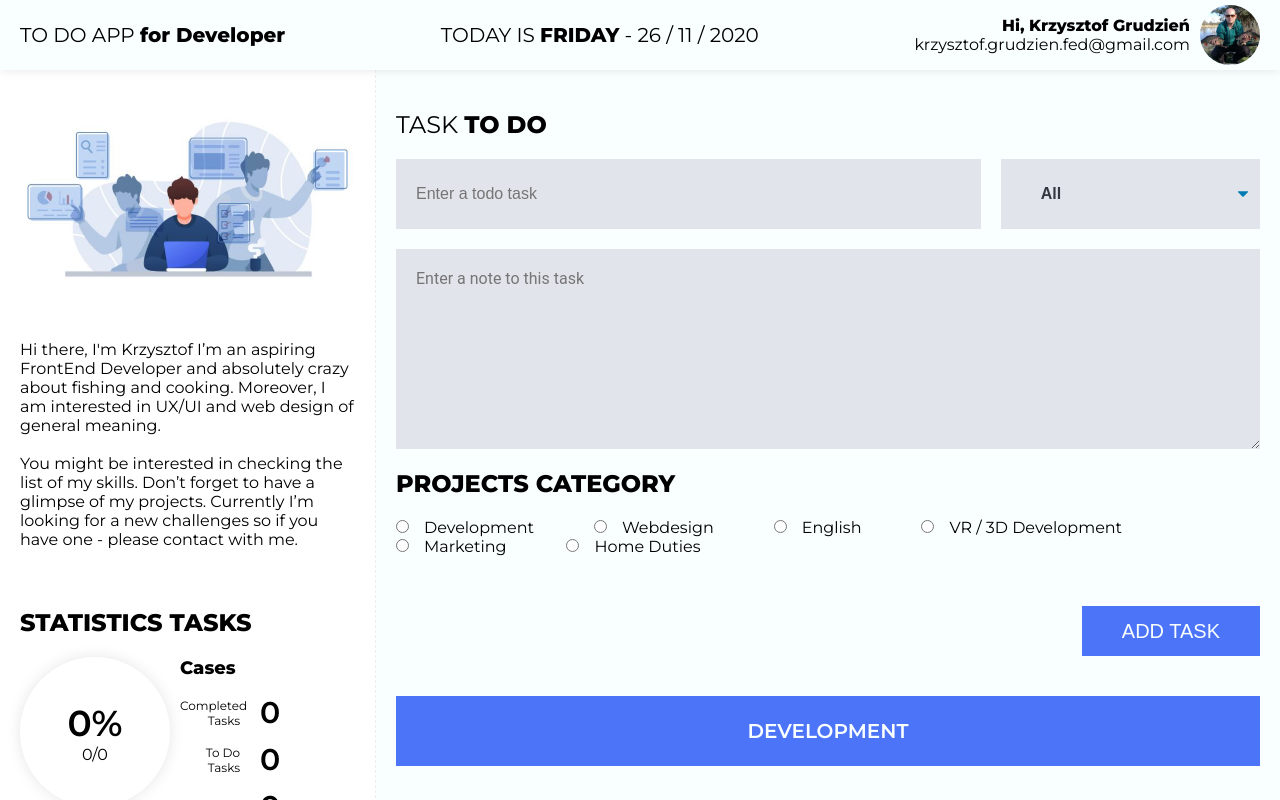
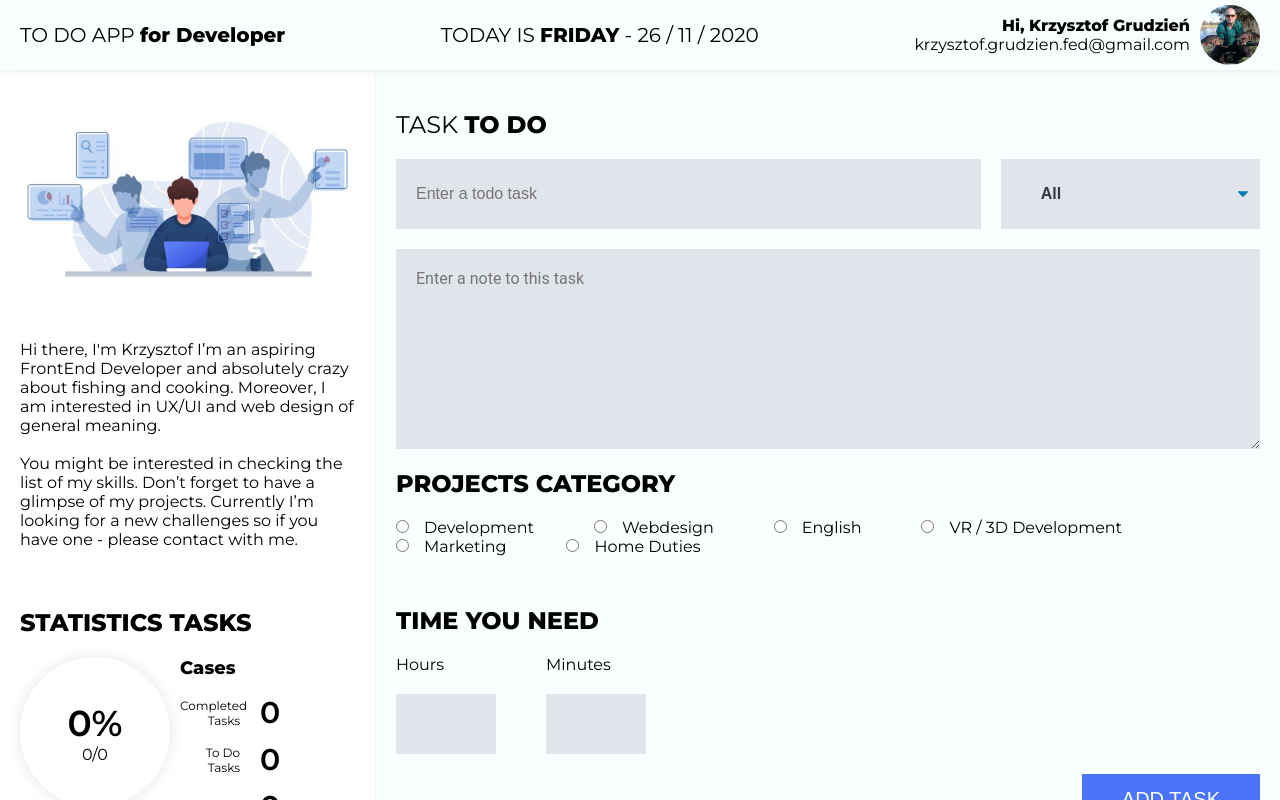
Before and after one commit to KrzysztofGrudzien/React-To-Do-App, a React (Create React App) app: page / in a window 1280 px wide. Shown: the top 800 px of the page. Built offline with nearby package versions, Linux system fonts and the light colour scheme.

Commit message:
create structure for timer feature and style it

```diff
--- a/src/components/Form/Form.js
+++ b/src/components/Form/Form.js
@@ -161,6 +161,17 @@ const Form = ({
           </label>
         </div>
       </div>
+      <div className="todo-time">
+        <h2 className="todo-time-title">TIME YOU NEED</h2>
+        <div className="todo-time-wrapper">
+          <label>Hours</label>
+          <input type="number" min="0" className="todo-input-time" />
+        </div>
+        <div className="todo-time-wrapper">
+          <label>Minutes</label>
+          <input type="number" min="1" className="todo-input-time" />
+        </div>
+      </div>
       <button
         className="todo-button"
         type="submit"
--- a/src/components/Form/Form.scss
+++ b/src/components/Form/Form.scss
@@ -28,6 +28,33 @@
     outline: none;
     padding-left: 20px;
     width: 70%;
+  }
+
+  .todo-time {
+    display: flex;
+    flex-wrap: wrap;
+
+    &-title {
+      margin-bottom: 20px;
+      width: 100%;
+    }
+
+    &-wrapper {
+      display: flex;
+      flex-direction: column;
+      width: 150px;
+    }
+  }
+
+  .todo-input-time {
+    border: 0;
+    background-color: $color-grey-100;
+    font-size: 3rem;
+    height: 60px;
+    margin: 20px 0;
+    outline: none;
+    padding-left: 20px;
+    width: 100px;
   }
 
   .todo-input:focus {
```
